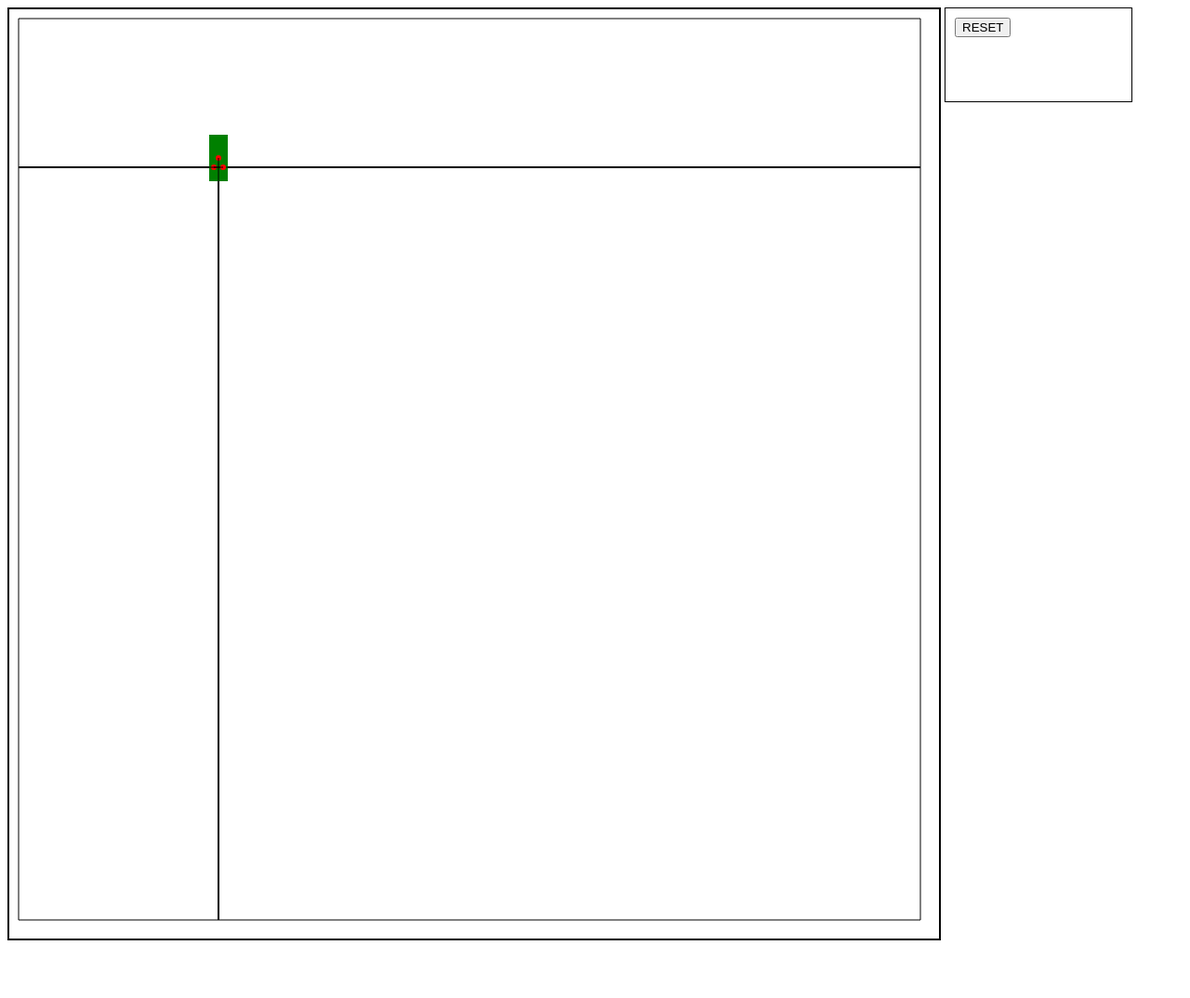
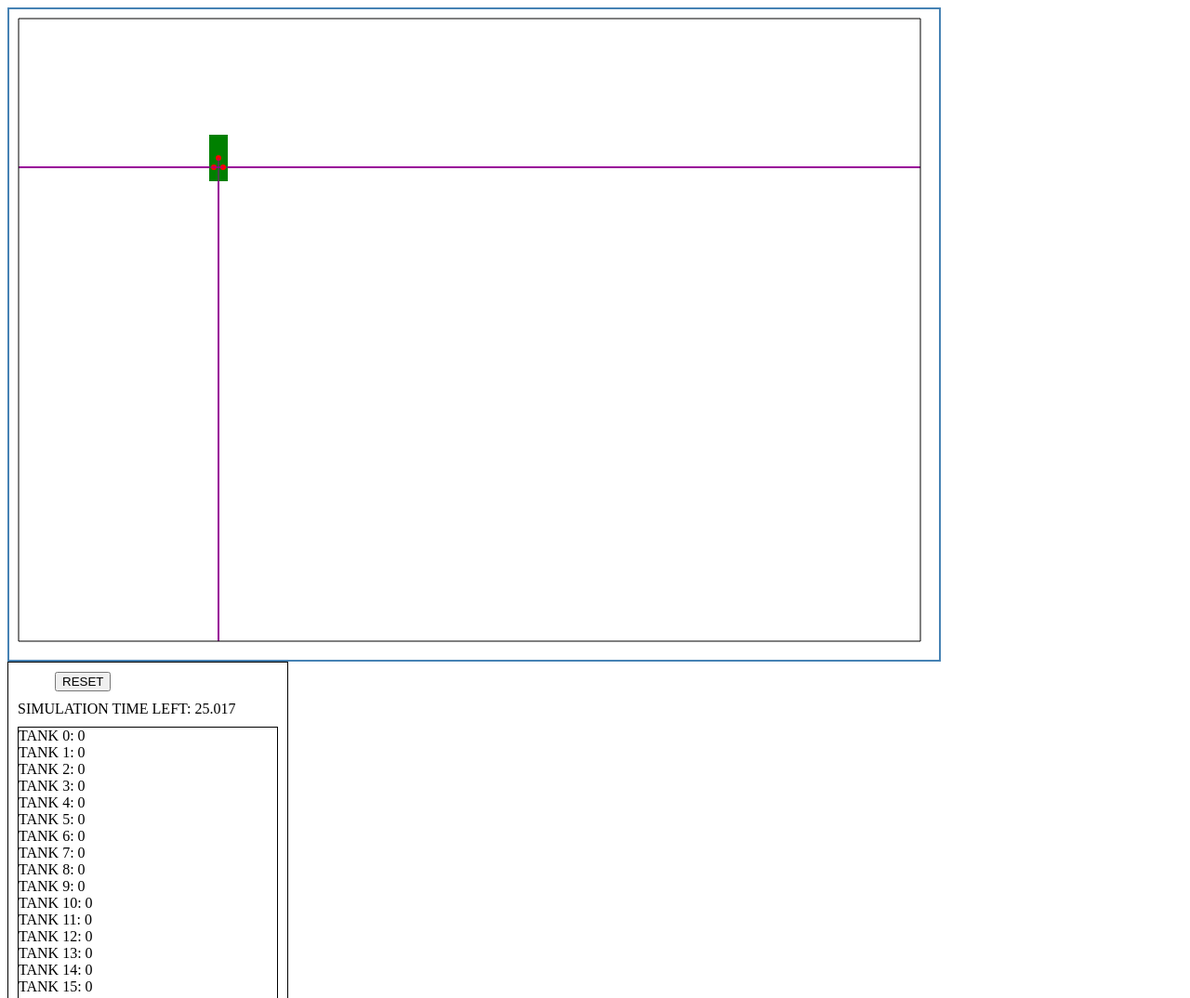
Before and after one commit to pankrator/GA-tanks, a website: page public/index.html in a window 1280 px wide. Shown: the top 1074 px of the page at 93% size. Before the commit the page ends 1024 px from the top, so only its background shows below. Drawn offline with Linux system fonts and the light colour scheme.

Commit message:
Add adjustable parameters

```diff
--- a/public/draw.js
+++ b/public/draw.js
@@ -19,6 +19,7 @@ function drawSensor(ctx, sensor) {
     ctx.fill();
 
     if (sensor.direction) {
+        ctx.strokeStyle = "#990099";
         ctx.beginPath();
         ctx.moveTo(sensor.position.x, sensor.position.y);
         let scaledDir;
@@ -55,9 +56,11 @@ function draw(ctx) {
 
         ctx.restore();
 
-        drawSensor(ctx, tank.sensors.frontLeft);
-        drawSensor(ctx, tank.sensors.leftSide);
-        drawSensor(ctx, tank.sensors.rightSide);
+        if (!tank.stopped) {
+            drawSensor(ctx, tank.sensors.frontLeft);
+            drawSensor(ctx, tank.sensors.leftSide);
+            drawSensor(ctx, tank.sensors.rightSide);
+        }
     }
 
 
--- a/public/genetic.js
+++ b/public/genetic.js
@@ -44,6 +44,7 @@ function Genetic(populationSize) {
   this.populationSize = populationSize;
   this.mutationRate = 0.25;
   this.individuals = [];
+  this.elitism = 2;
 }
 
 Genetic.prototype.addIndividual = function(individual) {
@@ -54,28 +55,26 @@ Genetic.prototype.evolve = function() {
   this.individuals.sort((a, b) => {
     return b.fitness - a.fitness;
   });
-  let nextPopulation = [this.individuals[0], this.individuals[1]];
 
-  for (let i = 0; i < this.populationSize - 2; i++) {
-    let child1 = nextPopulation[0].mutate(this.mutationRate);
-    let child2 = nextPopulation[1].mutate(this.mutationRate);
+  let nextPopulation = [];
+  for (let i = 0; i < this.elitism; i++) {
+    nextPopulation.push(this.individuals[i]);
+  }
+
+
+  for (let i = 0; i < this.populationSize - this.elitism; i++) {
+    let index1 = getRandomInt(0, this.elitism - 1);
+    let index2 = getRandomInt(0, this.elitism - 1);
+    while (index2 == index1) {
+      index2 = getRandomInt(0, this.elitism - 1);
+    }
+
+    let child1 = nextPopulation[index1].mutate(this.mutationRate);
+    let child2 = nextPopulation[index2].mutate(this.mutationRate);
 
     let child = child1.crossover(child2);
 
     nextPopulation.push(child);
-
-    // let len = nextPopulation.length;
-    // let parent1Index = Math.floor(Math.random() * len);
-    // let parent2Index = Math.floor(Math.random() * len);
-    // while (parent2Index == parent1Index) {
-    //   parent2Index = Math.floor(Math.random() * len);
-    // }
-    // let parent1 = nextPopulation[parent1Index];
-    // let parent2 = nextPopulation[parent2Index];
-
-    // let child = parent1.crossover(parent2);
-    // child = child.mutate(this.mutateRate);
-    // nextPopulation.push(child);
   }
 
   this.individuals = nextPopulation;
--- a/public/index.html
+++ b/public/index.html
@@ -10,11 +10,16 @@
         <script src="index.js"></script>
 
         <div style="display:inline-block">
-            <canvas id="area" width="1000" height="1000" style="border: 2px solid black"></canvas>
+            <canvas id="area" width="1000" height="700" style="border: 2px solid steelblue"></canvas>
         </div>
 
-        <div style="vertical-align: top; width: 200px; height: 100px; border:1px solid black; display:inline-block">
-            <input id="reset-button" style="margin: 10px;" type="button" value="RESET"></button>
+        <div style="vertical-align: top; width: 300px; height: 550px; border:1px solid black; display:inline-block">
+            <input id="reset-button" style="margin-left: 50px; margin-top: 10px;" type="button" value="RESET"></button>
+            <div style="margin-left: 10px; margin-top: 10px;" id="simulation-time"></div>
+            <div id="info-content" style="border: 1px solid black; margin-right: 10px; margin-left: 10px; margin-top: 10px;"></div>
+
+            <div style="margin-left: 10px; margin-top: 10px;">Elitism: <input id="elitism" value="2" type="text"/></div>
+            <div style="margin-left: 10px; margin-top: 10px;">Mutation rate: <input id="mutation-rate" value="0.25" type="text"/></div>
         </div>
 
     </body>
--- a/public/index.js
+++ b/public/index.js
@@ -62,7 +62,7 @@ let world = {
     tank: new Tank(new Vector()),
     mouse: new Vector(0, 0),
 
-    polygons: [[new Vector(10, 10), new Vector(10, 980), new Vector(980, 980), new Vector(980, 10), new Vector(10, 10)]],
+    polygons: [[new Vector(10, 10), new Vector(10, 680), new Vector(980, 680), new Vector(980, 10), new Vector(10, 10)]],
     points: [],
 
     lastResetTime: null,
@@ -74,6 +74,7 @@ let input = new Array(255);
 window.onload = () => {
     let canvas = document.getElementById("area");
     let context = canvas.getContext("2d");
+
     canvas.addEventListener("mousemove", (event) => {
         world.mouse.x = event.clientX;
         world.mouse.y = event.clientY;
@@ -105,17 +106,22 @@ window.onload = () => {
 };
 
 function init() {
-    world.tanks = [];
-    world.geneticModel = new Genetic(15);
+    world.geneticModel = new Genetic(30);
+    reset();
+
     for (let i = 0; i < world.geneticModel.populationSize; i++) {
         let params = randomParameters();
-        world.geneticModel.addIndividual(new Individual(params))
-        world.tanks.push(new Tank(new Vector(200, 150)));
+        world.geneticModel.addIndividual(new Individual(params));
     }
-    world.lastResetTime = Date.now();
 }
 
 function reset() {
+    const elitism = parseInt(document.getElementById("elitism").value);
+    world.geneticModel.elitism = elitism;
+
+    const mutationRate = parseFloat(document.getElementById("mutation-rate").value);
+    world.geneticModel.mutationRate = mutationRate;
+
     world.tanks = [];
     for (let i = 0; i < world.geneticModel.populationSize; i++) {
         world.tanks.push(new Tank(new Vector(200, 150)));
@@ -176,6 +182,7 @@ function updateInput() {
 }
 
 function update(ctx) {
+    updateHTML();
     updateInput();
 
     let areAllStopped = world.tanks.every((tank) => {
@@ -273,3 +280,15 @@ function tankToPolygonCollision(tank) {
         }
     }
 }
+
+function updateHTML() {
+    let content = document.getElementById("simulation-time");
+    content.innerHTML = `SIMULATION TIME LEFT: ${(world.timeBetweenSimulations - (Date.now() - world.lastResetTime)) / 1000}`;
+
+    let info = document.getElementById("info-content");
+    info.innerHTML = "";
+    for (let i = 0; i < world.geneticModel.populationSize; i++) {
+        let individual = world.geneticModel.individuals[i];
+        info.innerHTML += `<div>TANK ${i}: ${Math.ceil(individual.fitness)}</div>`;
+    }
+}
--- a/public/movement.js
+++ b/public/movement.js
@@ -12,7 +12,7 @@ function randomParameters() {
 function paramsScale(params, scaleFactor) {
   let result = [];
   for (let i = 0; i < params.length; i++) {
-    result.push((params[i] - 0.5) /* * scaleFactor */);
+    result.push((params[i] - 0.5) * scaleFactor);
   }
 
   return result;
@@ -25,9 +25,17 @@ function movement2(tank, parameters) {
     tank.sensors.rightSide.hitDistance,
   ];
 
+  // Check for invalid values from sensors
+  for (let i = 0; i < sensorsData.length; i++) {
+    if (!sensorsData[i] || sensorsData[i] == Number.POSITIVE_INFINITY) {
+      return;
+    }
+  }
+
 
   let w1 = parameters[0]*sensorsData[0]*sensorsData[0] + parameters[1]*sensorsData[0] + parameters[2]*sensorsData[1]*sensorsData[1] +
         parameters[3]*sensorsData[1] + parameters[4]*sensorsData[2]*sensorsData[2] + parameters[5]*sensorsData[2];
+
   let w2 = parameters[6]*sensorsData[0]*sensorsData[0] + parameters[7]*sensorsData[0] + parameters[8]*sensorsData[1]*sensorsData[1] +
   parameters[9]*sensorsData[1] + parameters[10]*sensorsData[2]*sensorsData[2] + parameters[11]*sensorsData[2];
 
```
